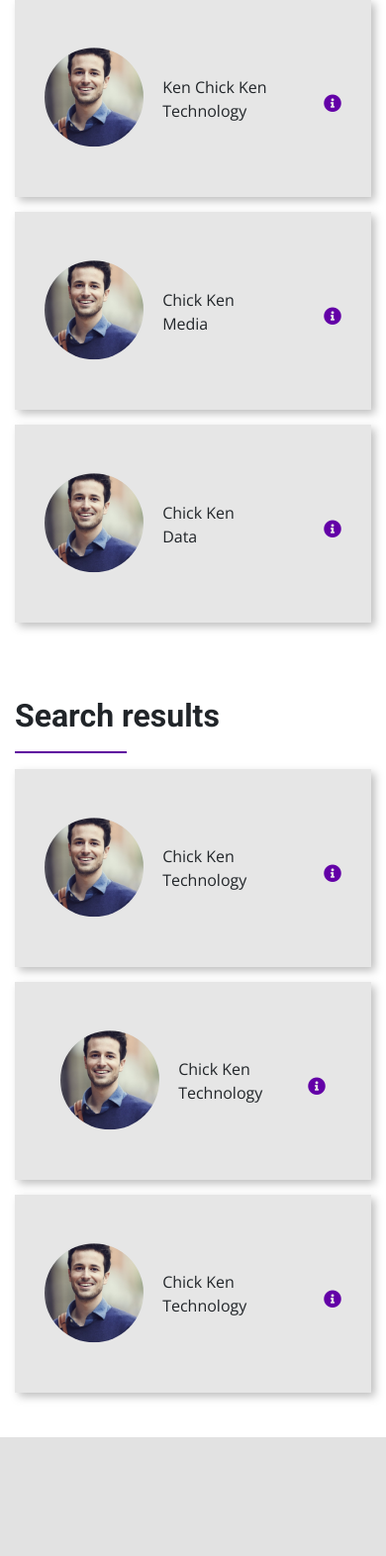
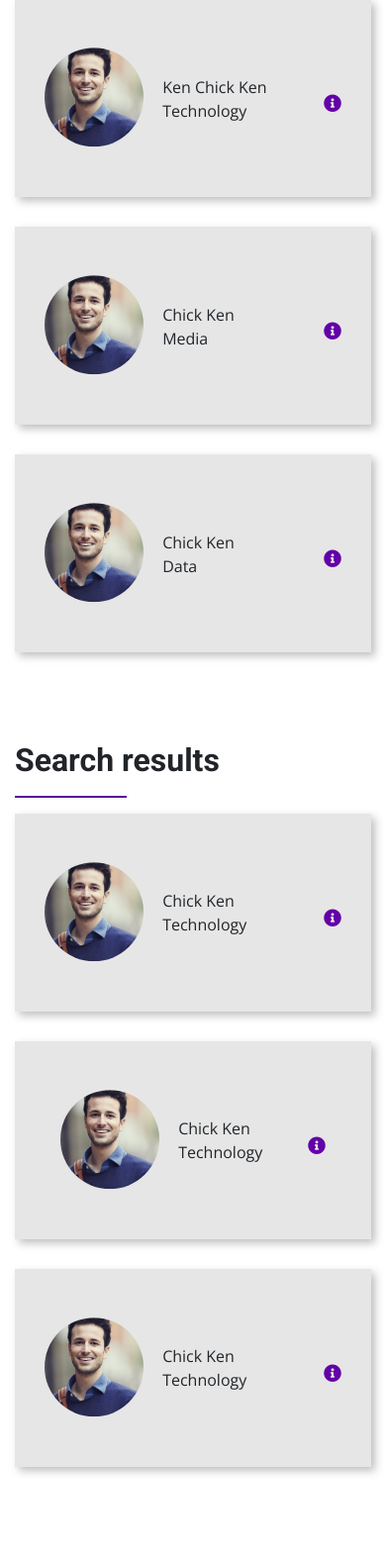
Before and after one commit to Sven-dev/greenhouse-flexwork-monitor, a PHP site: page /searchresults.php in a window 390 px wide; the page is wider, and only the part inside the window is pictured. Shown: the part 378-1950 px from the top of that part at 99% size. Before the commit the page ends 1830 px from the top of that part, so only its background shows below. Run offline with PHP 8.4, Linux system fonts and the light colour scheme; some libraries are stand-ins or nearby versions.

Commit message:
Nog een aantal css verbeteringen

```diff
--- a/css/main.css
+++ b/css/main.css
@@ -224,7 +224,6 @@ ul {
 .bg-searchresults .history-wrap, .bg-searchresults .results-wrap {
   padding-top: 120px; }
   .bg-searchresults .history-wrap .history-block, .bg-searchresults .results-wrap .history-block {
-    width: 80%;
     height: 200px;
     background: #E6E6E6;
     background-clip: content-box;
@@ -233,7 +232,7 @@ ul {
     filter: drop-shadow(4px 4px 4px rgba(0, 0, 0, 0.25)); }
     @media only screen and (max-width: 1199px) {
       .bg-searchresults .history-wrap .history-block, .bg-searchresults .results-wrap .history-block {
-        margin-bottom: 15px; } }
+        margin-bottom: 30px; } }
     .bg-searchresults .history-wrap .history-block .profile-pn, .bg-searchresults .results-wrap .history-block .profile-pn {
       padding: 30px;
       -webkit-transform: translate(0%, 12%);
@@ -278,7 +277,7 @@ ul {
 
 .bg-searchresults .results-wrap {
   padding-top: 60px;
-  padding-bottom: 30px; }
+  padding-bottom: 60px; }
 
 .bg-searchresults input {
   background: #FFF;
--- a/scss/main.scss
+++ b/scss/main.scss
@@ -146,9 +146,6 @@ label {
         @media only screen and(max-width: 1199px){
             padding-top: 180px;
         }
-        #search-results{
-
-        }
         #search-colleague{
             position: relative;
             width: 50%;
@@ -264,14 +261,13 @@ ul{
     .history-wrap, .results-wrap{
         padding-top: 120px;
         .history-block{
-            width: 80%;
             height: 200px;
             background: $secondary;
             background-clip: content-box;
             white-space: nowrap;
             filter: drop-shadow(4px 4px 4px rgba(0,0,0,0.25));
             @media only screen and(max-width: 1199px){
-                margin-bottom: 15px;
+                margin-bottom: 30px;
             }
             .profile-pn{
                 padding: 30px;
@@ -316,7 +312,7 @@ ul{
     }
     .results-wrap{
         padding-top: 60px;
-        padding-bottom: 30px;
+        padding-bottom: 60px;
     }
     input{
         background: $white;
```
Also changed, not shown: index.php (+9 -1 lines).
